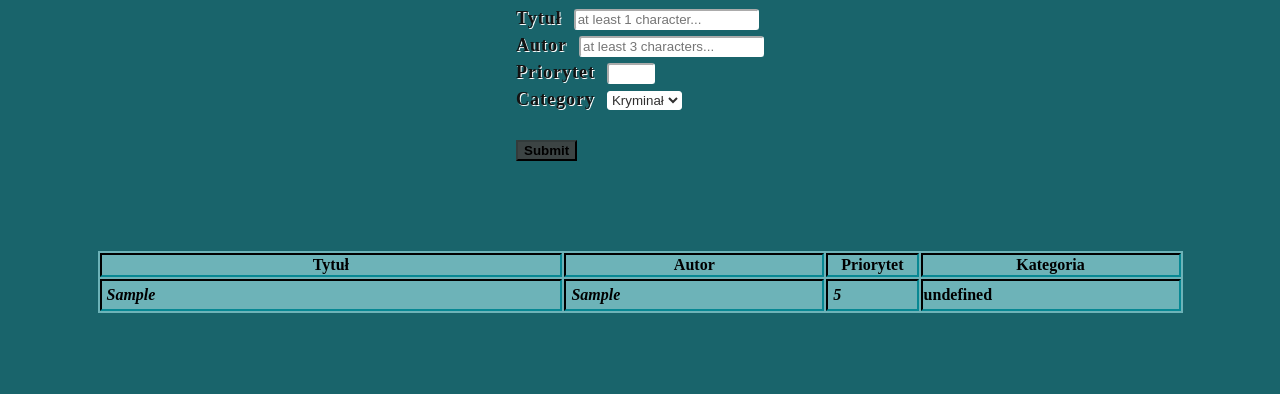
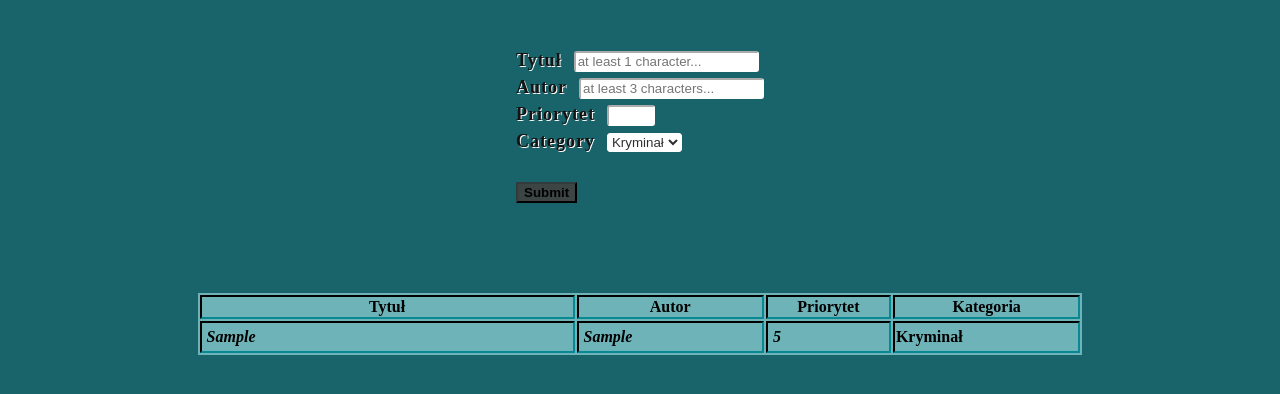
Before and after one commit to urszula2108/2-formularze, a plain HTML site: page index.html in a window 1280 px wide. Both pictures are taken after typing "Sample", "Sample", "5" into the empty fields and a click on the input "Submit". Drawn offline with Linux system fonts and the light colour scheme.

Commit message:
Ostatnie poprawki w css

```diff
--- a/css/style.css
+++ b/css/style.css
@@ -1,5 +1,8 @@
 * {
   background-color: rgb(25, 100, 107);
+}
+section#form-section {
+  margin-top: 50px;
 }
 
 form#form {
@@ -40,6 +43,10 @@ select#category:focus {
   border-color: rgb(8, 41, 36);
 }
 
+option.category {
+  background-color: white;
+}
+
 input#submit {
   margin-top: 25px;
   background-color: rgb(60, 68, 68);
@@ -60,7 +67,7 @@ input#submit {
 }
 
 #books-table {
-  width: 1085px;
+  width: 70%;
   background-color: rgb(109, 179, 184);
   color: black;
   font-weight: bolder;
@@ -85,19 +92,19 @@ td.book-cell {
 }
 
 .thTitle {
-  width: 450px;
+  width: 30%;
 }
 
 .thAuthor {
-  width: 250px;
+  width: 15%;
 }
 
 .thPriority {
-  width: 85px;
+  width: 10%;
 }
 
 .thCategory {
-  width: 250px;
+  width: 15%;
 }
 
 ul#errors {
--- a/js/script.js
+++ b/js/script.js
@@ -112,8 +112,8 @@ const renderTable = (book) => {
 
       const bookTdCategory = createElement(
         'td',
-        { class: book.category.value + 'book-cell' },
-        { innerText: book.category.description }
+        { class: book.category.val + 'book-cell' },
+        { innerText: book.category.desc }
       )
 
       bookRow.appendChild(bookTdCategory)
```
